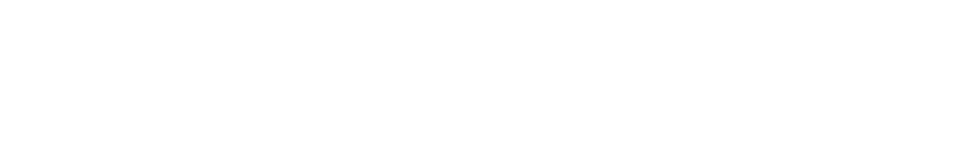
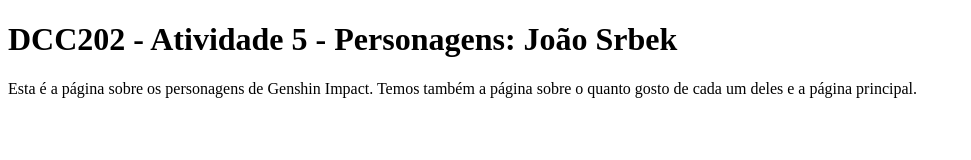
Before and after one commit to ufjf-dcc202/ufjf-dcc202-2023-3-b-atv5-JoaoSrbek, a website: page personagens.html in a window 1280 px wide. Shown: the whole page, without its empty margins (0-971 px from the left). Drawn offline with Linux system fonts and the light colour scheme.

Commit message:
adiciona título a main e um parágrafo

```diff
--- a/personagens.html
+++ b/personagens.html
@@ -6,6 +6,9 @@
     <title>DCC202 - Atividade 5 - Personagens: João Srbek</title>
 </head>
 <body>
-
+    <main>
+        <h1>DCC202 - Atividade 5 - Personagens: João Srbek</h1>
+        <p>Esta é a página sobre os personagens de Genshin Impact. Temos também a página sobre o quanto gosto de cada um deles e a página principal.</p>
+</main>
 </body>
 </html>
```
